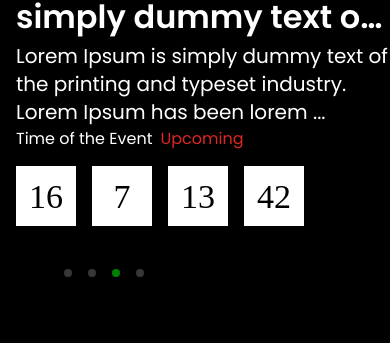
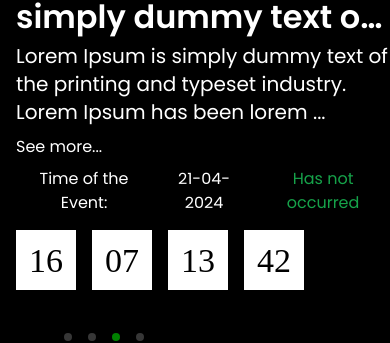
Before and after one commit to vohuy113/lienhoa, a React (Vite) app: page / in a window 390 px wide. Shown: the part 7437-7780 px from the top of the page. Built offline with nearby package versions, Linux system fonts and the light colour scheme; no server answers.

Commit message:
fix:handle event

```diff
--- a/src/components/CardEvent.jsx
+++ b/src/components/CardEvent.jsx
@@ -3,8 +3,36 @@ import CountdownTimer from "./CountdownTimer";
 import { data } from "autoprefixer";
 import { useTranslation } from "react-i18next";
 import i18n from "../services/i18n";
+import parse from "html-react-parser";
+
 const CardEvent = ({ title, desc, timeEvent }) => {
+  const { t } = useTranslation();
   const eventTime = new Date("2024-04-10T10:30:00");
+  const targetDateObject = new Date(timeEvent);
+  const currentDate = new Date();
+  const differenceInTime = targetDateObject.getTime() - currentDate.getTime();
+  const differenceInDays = differenceInTime / (1000 * 3600 * 24);
+  const [stateEvent, setStateEvent] = useState();
+  const [styleState, setStyleState] = useState("text-white");
+  useEffect(() => {
+    if (differenceInDays < 0) setStateEvent("event.occurred");
+    else if (differenceInDays < 10) {
+      setStateEvent("event.upcoming");
+      setStyleState("text-red-600");
+    } else {
+      setStateEvent("event.not_occurred");
+      setStyleState("text-green-600");
+    }
+  }, []);
+  const formatDate = (dateString) => {
+    const dateObject = new Date(dateString);
+    const day = dateObject.getDate();
+    const month = dateObject.getMonth() + 1;
+    const year = dateObject.getFullYear();
+    return `${day < 10 ? "0" : ""}${day}-${
+      month < 10 ? "0" : ""
+    }${month}-${year}`;
+  };
   const truncateText = (text, maxLines) => {
     if (typeof text !== "string") {
       console.error("Invalid input: text must be a string");
@@ -18,7 +46,6 @@ const CardEvent = ({ title, desc, timeEvent }) => {
     }
     return text;
   };
-  const { t } = useTranslation();
   return (
     <div
       id="event"
@@ -28,14 +55,16 @@ const CardEvent = ({ title, desc, timeEvent }) => {
         {t("event.event")}
       </h1>
       <h1 className="text-[32px] text-start text-white font-semibold leading-[50px] line-clamp-2">
-        {truncateText(title, 2)}
+        {parse(truncateText(title, 2))}
       </h1>
       <h2 className="text-xl text-start text-white line-clamp-3">
-        {truncateText(desc, 3)}
+        {parse(truncateText(desc, 3))}
       </h2>
+      <div className="text-white lg:my-4 my-2">{t("event.see_more")}</div>
       <div className="flex gap-2">
         <h2 className="text-white">{t("event.time")}</h2>
-        <h2 className="text-red-600">{t("event.timeto")}</h2>
+        <h2 className="text-white">{formatDate(timeEvent)}</h2>
+        <h2 className={`${styleState}`}>{t(stateEvent)}</h2>
       </div>
       <div>
         <CountdownTimer eventTime={timeEvent || eventTime} />
--- a/src/components/CountdownTimer.jsx
+++ b/src/components/CountdownTimer.jsx
@@ -1,31 +1,30 @@
 import React from "react";
 import Countdown from "react-countdown";
-const CountdownTimer = ({ eventTime }) => {
-  const renderer = ({ days, hours, minutes, seconds, completed }) => {
-    if (completed) {
-      return <div>Sự kiện đã diễn ra!</div>;
-    } else {
+const CountdownTimer = ({ eventTime, onTimeUpdate }) => {
+  const renderer = ({ days, hours, minutes, seconds }) => {
+    const formatNumber = (number) => {
+      return number < 10 ? `0${number}` : number;
+    };
     return (
       <div className="font-poppins flex gap-4 bg-black py-4">
         <div className="w-[60px] h-[60px] bg-white text-black font-medium text-[34px] leading-[51px] flex items-center justify-center">
-            {days}
+          {formatNumber(days)}
         </div>
         <div className="w-[60px] h-[60px] bg-white text-black font-medium text-[34px] leading-[51px] flex items-center justify-center">
-            {hours}
+          {formatNumber(hours)}
         </div>
         <div className="w-[60px] h-[60px] bg-white text-black font-medium text-[34px] leading-[51px] flex items-center justify-center">
-            {minutes}
+          {formatNumber(minutes)}
         </div>
         <div className="w-[60px] h-[60px] bg-white text-black font-medium text-[34px] leading-[51px] flex items-center justify-center">
-            {seconds}
+          {formatNumber(seconds)}
         </div>
       </div>
     );
-    }
   };
   return (
     <div>
-      <Countdown date={eventTime} renderer={renderer} />
+      <Countdown date={eventTime} count renderer={renderer} />
     </div>
   );
 };
--- a/src/i18n/en.json
+++ b/src/i18n/en.json
@@ -63,8 +63,12 @@
     "event": "Events",
     "title": "Hue Golf's 10th Anniversary Celebration",
     "des": "",
-    "time": "Time of the Event",
-    "timeto": "Upcoming"
+    "time": "Time of the Event:",
+    "timeto": "Upcoming",
+    "upcoming": "Upcoming",
+    "occurred": "Has occurred",
+    "not_occurred": "Has not occurred",
+    "see_more": "See more..."
   },
   "contact": {
     "contact": "Contact Us",
--- a/src/i18n/vn.json
+++ b/src/i18n/vn.json
@@ -63,8 +63,12 @@
     "event": "Sự kiện",
     "title": "Kỷ niệm 10 năm thành lập Huế Golf",
     "des": "",
-    "time": "Thời gian diễn ra",
-    "timeto": "Sắp diễn ra"
+    "time": "Thời gian diễn ra:",
+    "timeto": "Sắp diễn ra",
+    "upcoming": "Sắp diễn ra",
+    "occurred": "Đã diễn ra",
+    "not_occurred": "Chưa diễn ra",
+    "see_more": "Xem thêm..."
   },
   "contact": {
     "contact": "Liên hệ",
--- a/src/layout/Header/Contact.jsx
+++ b/src/layout/Header/Contact.jsx
@@ -2,16 +2,29 @@ import React from "react";
 import call_ic from "../../assets/Header_img/Calling.svg";
 import Btn from "../../components/Btn";
 import { useTranslation } from "react-i18next";
+import { Link } from "react-router-dom";
 const Contact = () => {
   const { t } = useTranslation();
+  const handleMenuClick = (sectionId) => {
+    const section = document.getElementById(sectionId);
+    if (section) {
+      window.scrollTo({
+        top: section.offsetTop,
+        behavior: "smooth",
+      });
+    }
+  };
   return (
+    <Link to={"/home#contact"}>
       <Btn
         icBefore={<img src={call_ic} />}
         content={t("header.contact")}
         bgColor={"bg-primary"}
         textColor={"text-white"}
         style={"flex gap-[9px] px-6 py-2"}
+        onclick={() => handleMenuClick("contact")}
       />
+    </Link>
   );
 };
 
--- a/src/layout/Header/Header.jsx
+++ b/src/layout/Header/Header.jsx
@@ -25,7 +25,6 @@ const Header = () => {
   useEffect(() => {
     const handleScroll = () => {
       const currentScrollPos = window.pageYOffset;
-      console.log(currentScrollPos);
       if (prevScrollPos > currentScrollPos) {
         setHeaderVisible(true);
       } else {
--- a/src/pages/HomePage/SectionEvent.jsx
+++ b/src/pages/HomePage/SectionEvent.jsx
@@ -6,15 +6,10 @@ import IMG from "../../assets/ImageEvent.png";
 import "react-responsive-carousel/lib/styles/carousel.min.css"; // requires a loader
 import { Carousel } from "react-responsive-carousel";
 import { useTranslation } from "react-i18next";
+
 const SectionEvent = () => {
   const [data, setData] = useState([]);
-  useEffect(() => {
-    // const fetchData = async () => {
-    //   try {
-    //     const eventData = await getEvent();
-    //     setData(eventData);
-    //   } catch (error) {
-    setData([
+  const defaultData = [
     {
       title:
         "Title 1: Lorem Ipsum is simply dummy text of the printing and typeset industry. Lorem Ipsum has been lorem ...",
@@ -39,48 +34,29 @@ const SectionEvent = () => {
       desc: "Lorem Ipsum is simply dummy text of the printing and typeset industry. Lorem Ipsum has been lorem ...",
       timeEvent: new Date("2024-04-22T10:30:00"),
     },
-    ]);
-    //     console.error("Failed to fetch event:", error);
-    //   }
-    // };
-    // fetchData();
+  ];
+  useEffect(() => {
+    const fetchData = async () => {
+      try {
+        const eventData = await getEvent();
+        if (eventData) {
+          setData(eventData);
+        } else {
+          setData(defaultData);
+        }
+      } catch (error) {
+        console.error("Failed to fetch event:22222", error);
+      }
+    };
+    fetchData();
   }, []);
-  // useEffect(() => {
-  //   if (!data) {
-  //     setData([
-  //       {
-  //         title: "Title 1",
-  //         desc: "Description 1",
-  //         timeEvent: new Date("2024-04-10T10:30:00"),
-  //       },
-  //       {
-  //         title: "Title 2",
-  //         desc: "Description 2",
-  //         timeEvent: new Date("2024-04-10T10:30:00"),
-  //       },
-  //       {
-  //         title: "Title 3",
-  //         desc: "Description 3",
-  //         timeEvent: new Date("2024-04-10T10:30:00"),
-  //       },
-  //       {
-  //         title: "Title 4",
-  //         desc: "Description 4",
-  //         timeEvent: new Date("2024-04-10T10:30:00"),
-  //       },
-  //     ]);
-  //   }
-  // }, [data]);
   const { t } = useTranslation();
   return (
     <div
       id="event"
       className="w-full flex max-h-[632px] xl:h-[632px] xl:py-[50px] py-4"
     >
-      <ImgEvent
-        img={IMG}
-        // img={item?._embedded["wp:featuredmedia"]?.["0"]?.source_url}
-      />
+      <ImgEvent img={IMG} />
       {!!data?.length && (
         <Carousel
           autoPlay
@@ -93,15 +69,9 @@ const SectionEvent = () => {
             data.map((item, index) => (
               <div key={item.title + index} className="flex w-full h-full">
                 <CardEvent
-                  // title={item?.title.rendered || item.title}
-                  // desc={
-                  //   "Lorem Ipsum is simply dummy text of the printing and typeset industry. Lorem Ipsum has been lorem ..." ||
-                  //   item.desc
-                  // }
-                  // timeEvent={item?.acf.time || item.timeEvent}
-                  title={item.title}
-                  desc={item.desc}
-                  timeEvent={item.timeEvent}
+                  title={item?.title?.rendered || item.title}
+                  desc={item?.content?.rendered || item.desc}
+                  timeEvent={item?.acf?.time || item.timeEvent}
                 />
               </div>
             ))}
--- /dev/null
+++ b/src/services/api.js
@@ -0,0 +1 @@
+export const API_URL = "http://104.43.106.2:10000";
--- a/src/services/event.js
+++ b/src/services/event.js
@@ -1,7 +1,8 @@
+import { API_URL } from "./api";
 export const getEvent = async () => {
   try {
     const response = await fetch(
-      "http://104.43.106.2/wp-json/wp/v2/posts?_embed&categories=5&per_page=4"
+      `${API_URL}/wp-json/wp/v2/posts?_embed&categories=3&per_page=4`
     );
     if (response.ok) {
       return await response.json();
@@ -15,7 +16,7 @@ export const getEvent = async () => {
 export const getEventPerPage = async () => {
   try {
     const response = await fetch(
-      "http://104.43.106.2/wp-json/wp/v2/posts?_embed&categories=5&per_page=10"
+      `http://104.43.106.2/wp-json/wp/v2/posts?_embed&categories=3&per_page=10`
     );
     if (response.ok) {
       return await response.json();
--- a/src/services/handleForm.js
+++ b/src/services/handleForm.js
@@ -1,4 +1,5 @@
 // import { toast } from 'react-toastify';
+import { API_URL } from "./api";
 import "react-toastify/dist/ReactToastify.css";
 export const saveDataFromForm = (data) => {
   const myHeaders = new Headers();
@@ -18,7 +19,7 @@ export const saveDataFromForm = (data) => {
   };
 
   fetch(
-    `http://104.43.106.2/wp-json/contact-form-7/v1/contact-forms/175/feedback`,
+    `${API_URL}/wp-json/contact-form-7/v1/contact-forms/9/feedback`,
     requestOptions
   )
     .then((response) => response.json())
```
Lines whose indentation alone changed are shown as unchanged.
